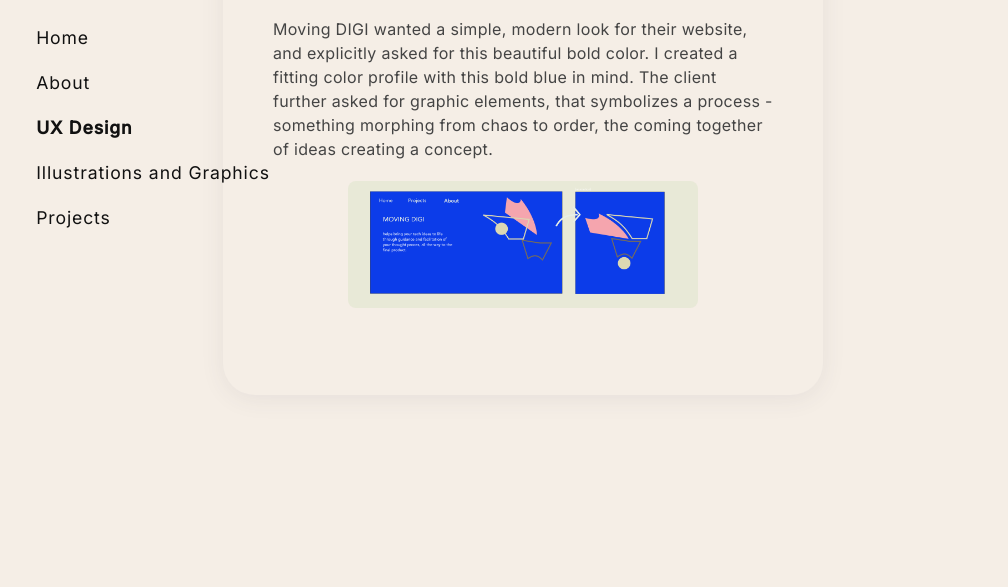
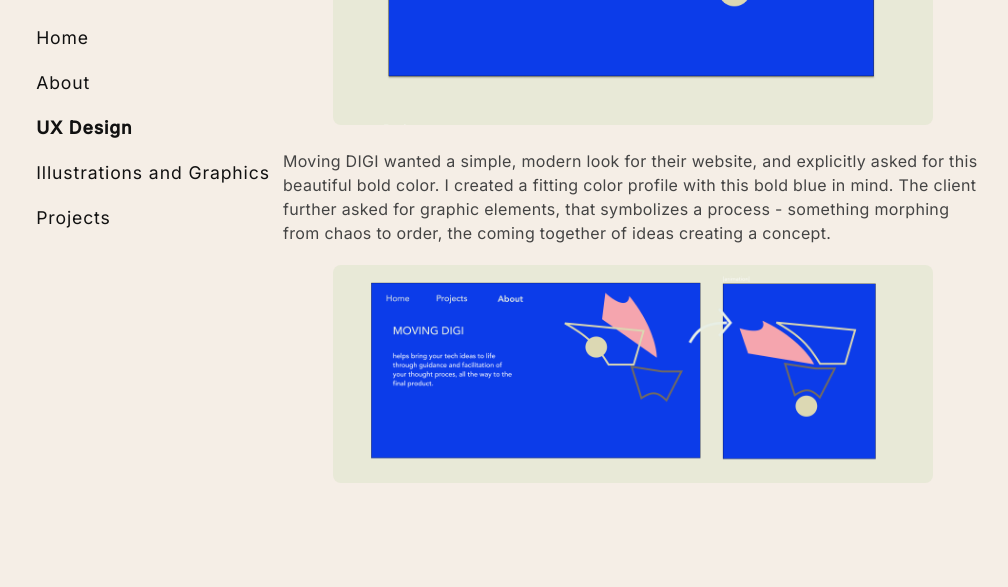
Before and after one commit to miriamrehr/miriamrehr-website, a plain HTML site: page ux-ui.html in a window 1280 px wide. Shown: the part 365-952 px from the top of the page, without its empty margins (17-1025 px from the left). Before the commit the page ends 800 px from the top, so only its background shows below. Drawn offline with Linux system fonts and the light colour scheme.

Commit message:
arranging elements

```diff
--- a/style.css
+++ b/style.css
@@ -73,13 +73,13 @@ section,
 .graphic-design-intro,
 .ux-design-section,
 .illustration-artworks {
-  background: #F5EEE6;
-  border-radius: 32px;
-  box-shadow: var(--soft-shadow);
-  padding: 60px 50px;
+  background: none;
+  border-radius: 0;
+  box-shadow: none;
+  padding: 40px 60px;
   margin-top: 40px;
   margin-bottom: 40px;
-  margin-left: 40px;
+  margin-left: 60px;
   margin-right: 40px;
 }
 
@@ -261,7 +261,7 @@ p,
 .project-image-compact {
   text-align: center;
   margin: 0 auto;
-  max-width: 350px;
+  max-width: 600px;
 }
 
 .showcase-img-compact {
@@ -271,7 +271,7 @@ p,
 }
 
 .project-description {
-  max-width: 500px;
+  max-width: 700px;
   margin: 0 auto;
   text-align: left;
 }
```
